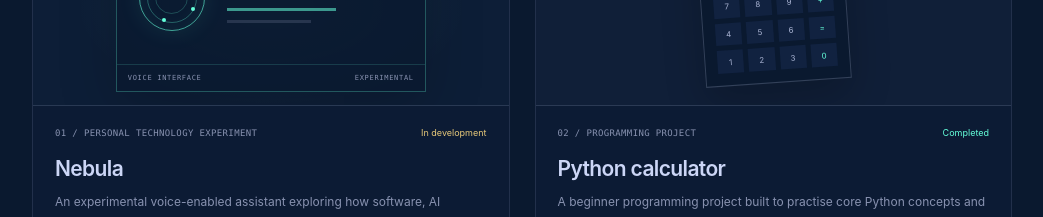
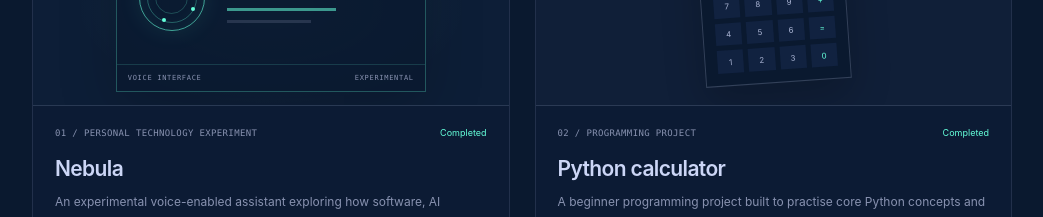
Before and after one commit to Richard-Matt/Richard-Matt.github.io, a React (Vite) app: page / in a window 1280 px wide. Shown: the part 3000-3217 px from the top of the page, without its empty margins (118-1161 px from the left). Built offline with nearby package versions, Linux system fonts and the light colour scheme.

Commit message:
Change project status from 'In development' to 'Completed'

```diff
--- a/src/data/portfolio.js
+++ b/src/data/portfolio.js
@@ -40,7 +40,7 @@ export const softwareProjects = [
     description:
       'An experimental voice-enabled assistant exploring how software, AI services and connected hardware can work together. The backend brings together speech transcription, AI responses, text-to-speech, weather data and device-related endpoints.',
     stack: ['Node.js', 'Gemini API', 'Deepgram', 'Open-Meteo', 'ESP32 exploration'],
-    status: 'In development',
+    status: 'Completed',
     image: '',
     imageAlt: 'Authentic screenshot of the Nebula project interface',
     visual: 'nebula',
```
